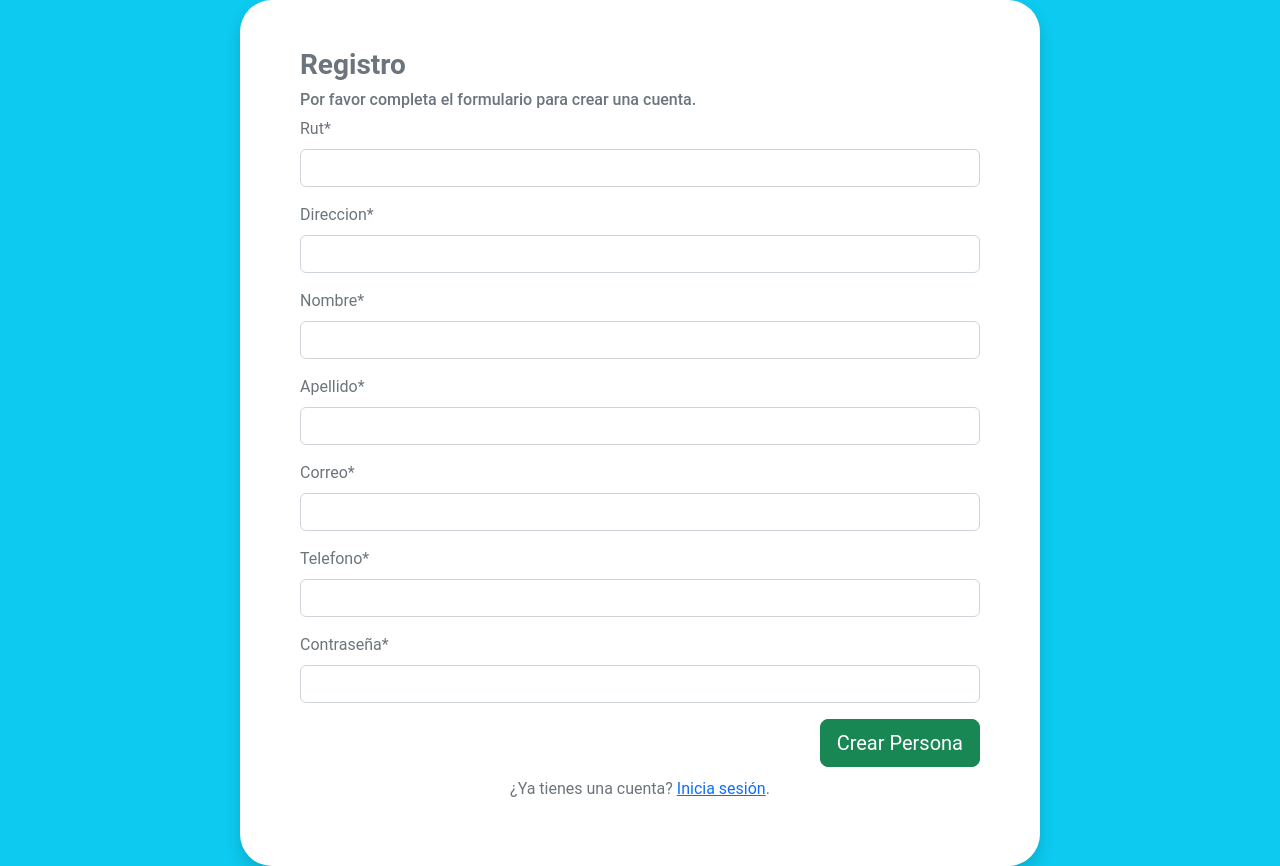
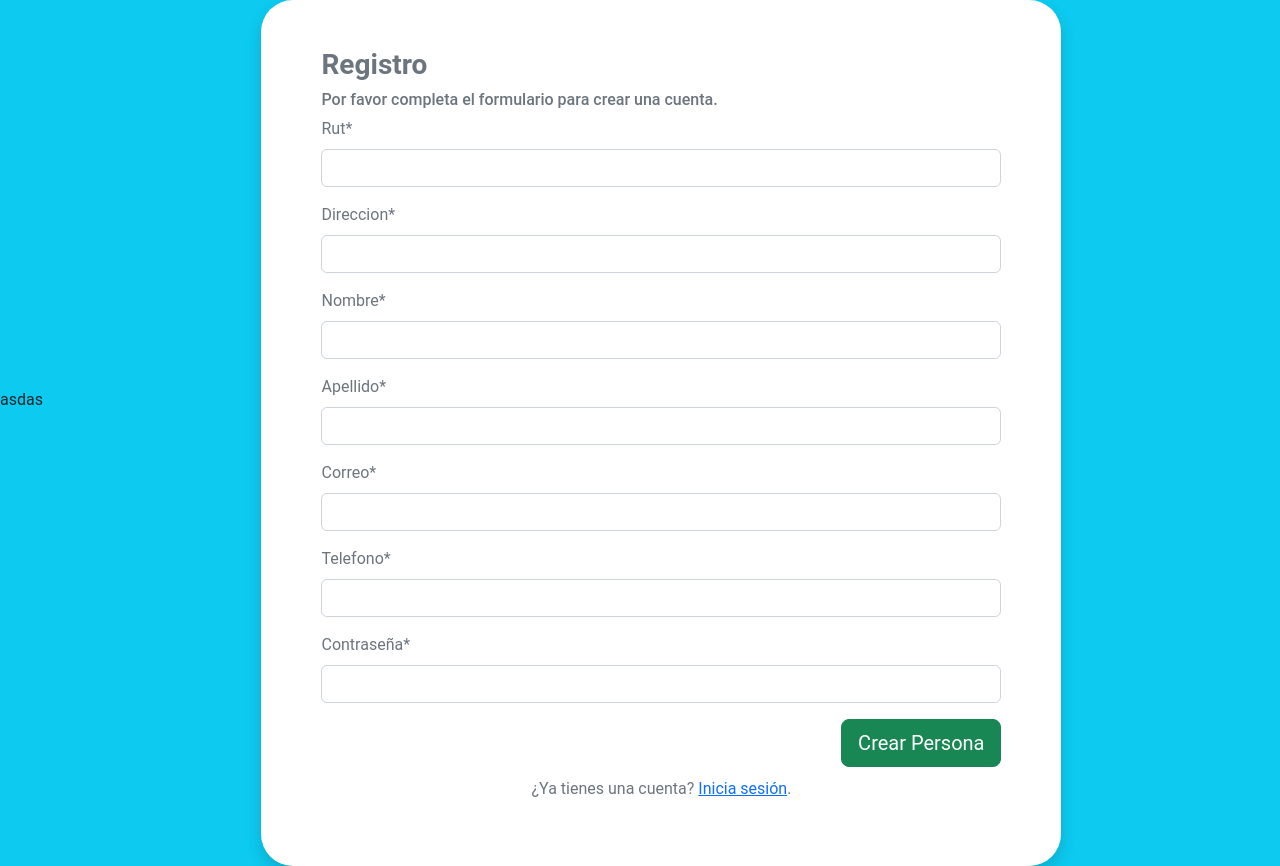
Before and after one commit to Gabylina/djangolex, a Django app: page /crearcuenta in a window 1280 px wide. Run offline with Django 4.2, Linux system fonts and the light colour scheme; some libraries are stand-ins or nearby versions.

Commit message:
probando

```diff
--- a/servidor/aplicacion/templates/aplicacion/CrearCuenta.html
+++ b/servidor/aplicacion/templates/aplicacion/CrearCuenta.html
@@ -11,7 +11,7 @@
     <link href="https://cdn.jsdelivr.net/npm/bootstrap@5.2.3/dist/css/bootstrap.min.css" rel="stylesheet">
     <script src="https://unpkg.com/sweetalert/dist/sweetalert.min.js"></script>
     <link href="{% static 'aplicacion/css/nico.css' %}" rel="stylesheet">
-
+asdas
 
 </head>
 
```
